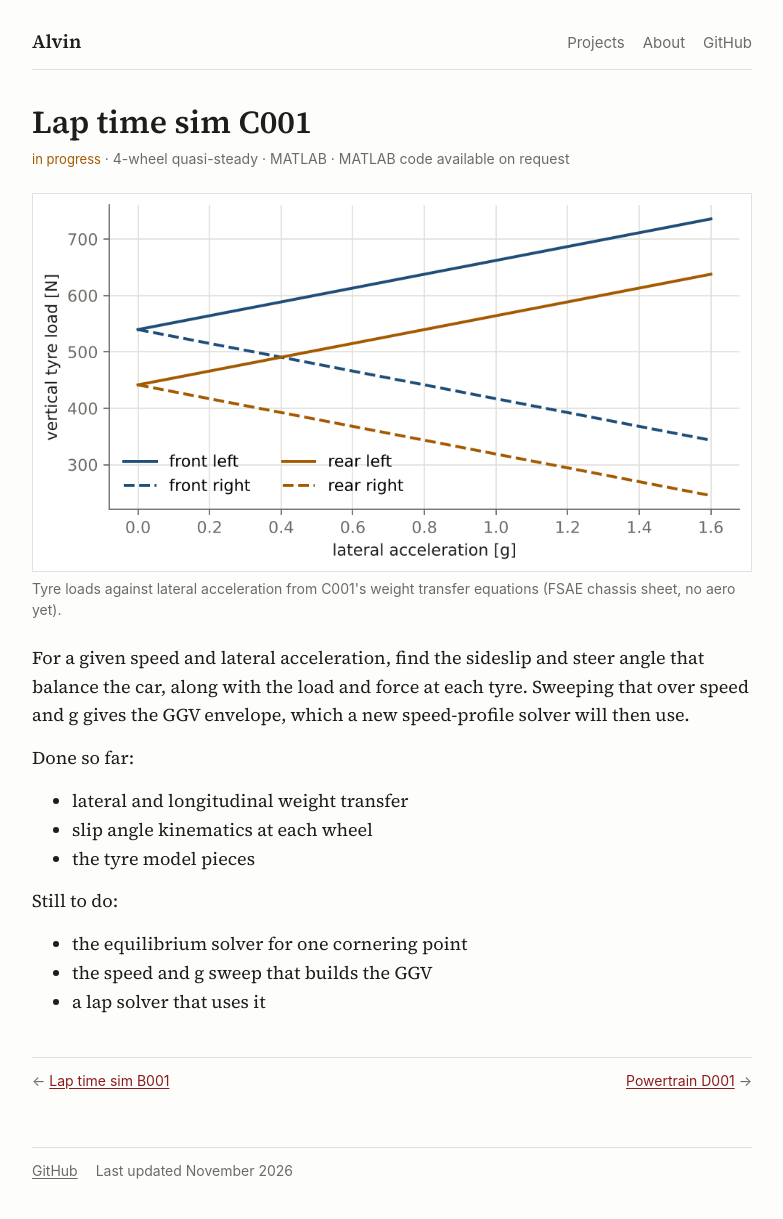
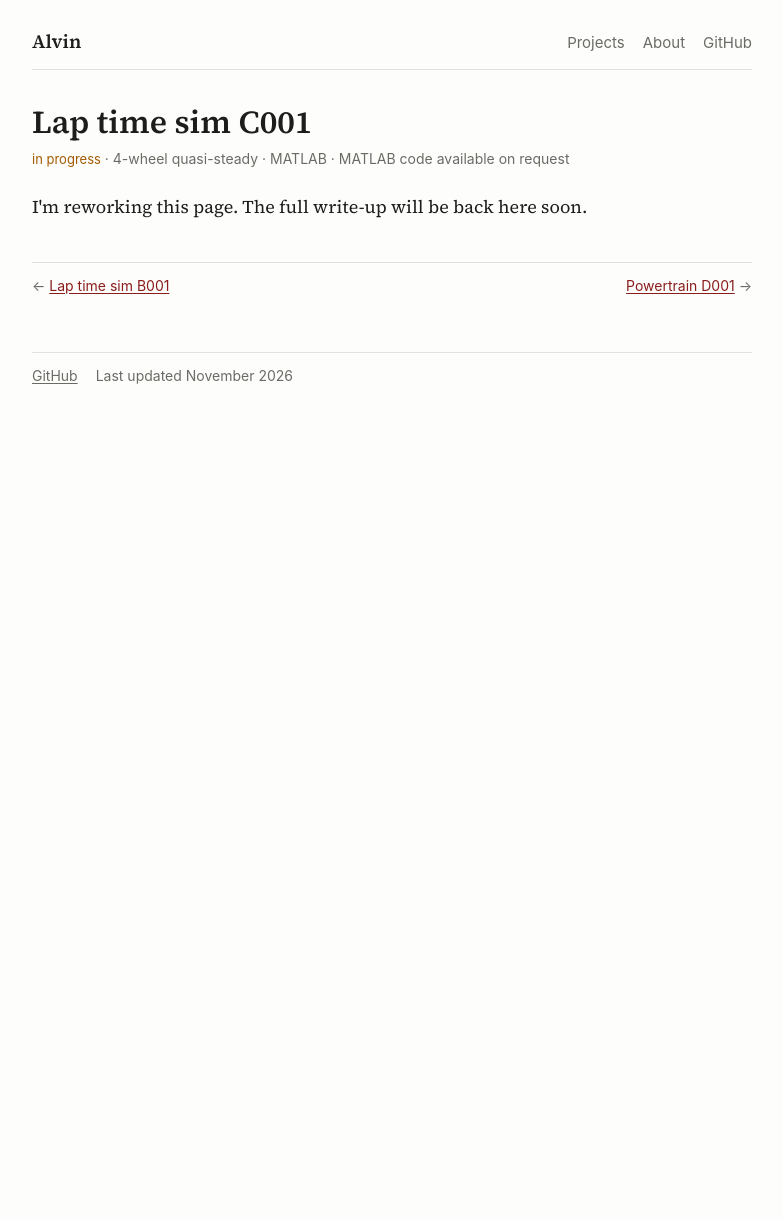
Before and after one commit to AartSin/vehicle_dynamics, a Jekyll site: the page built from _projects/04-c001.md, in a window 1280 px wide. Shown: the whole page, without its empty margins (248-1031 px from the left). Built offline with Jekyll 4.4.1, drawn with Linux system fonts in a browser that asks for light colours; after the commit the page ends 900 px from its top, so only the background shows below that.

Commit message:
Hide content on VD basics, B001 and C001 while they are reworked
Co-Authored-By: Claude Opus 5.5 <noreply@anthropic.com>
Claude-Session: https://claude.ai/code/session_012sArsKhJ96XxJ7NdR2Wfat

```diff
--- a/_layouts/default.html
+++ b/_layouts/default.html
@@ -21,7 +21,7 @@
     </main>
     {% include footer.html %}
   </div>
-  {% if page.demo %}
+  {% if page.demo and page.placeholder != true %}
   <script src="{{ '/assets/js/plot.js' | relative_url }}"></script>
   <script src="{{ '/assets/js/demo-' | append: page.demo | append: '.js' | relative_url }}"></script>
   {% endif %}
--- a/_layouts/home.html
+++ b/_layouts/home.html
@@ -11,7 +11,7 @@ layout: default
 <ol class="projects">
   {% for p in projects %}
   <li>
-    {% if p.image %}<a class="thumb" href="{{ p.url | relative_url }}"><img src="{{ p.image | relative_url }}" alt=""></a>{% endif %}
+    {% if p.image and p.placeholder != true %}<a class="thumb" href="{{ p.url | relative_url }}"><img src="{{ p.image | relative_url }}" alt=""></a>{% endif %}
     <div>
       <h3><a href="{{ p.url | relative_url }}">{{ p.title }}</a> {% include status.html status=p.status %}</h3>
       <p>{{ p.summary }}</p>
--- a/_layouts/project.html
+++ b/_layouts/project.html
@@ -9,6 +9,9 @@ layout: default
     {% if page.code_path and site.github_user != "" %} · <a href="https://github.com/{{ site.github_user }}/{{ site.repo }}/tree/main/{{ page.code_path }}">code on GitHub</a>{% elsif page.status != "planned" and page.no_code != true %} · MATLAB code available on request{% endif %}
   </p>
 
+  {% if page.placeholder %}
+  <div class="prose"><p>I'm reworking this page. The full write-up will be back here soon.</p></div>
+  {% else %}
   {% if page.image %}<figure class="lead-fig"><img src="{{ page.image | relative_url }}" alt="{{ page.image_caption | default: page.title }}">{% if page.image_caption %}<figcaption class="small">{{ page.image_caption }}</figcaption>{% endif %}</figure>{% endif %}
 
   <div class="prose">
@@ -16,6 +19,7 @@ layout: default
   </div>
 
   {% if page.demo %}{% include demo-{{ page.demo }}.html %}{% endif %}
+  {% endif %}
 
   <nav class="pager small">
     {% for p in projects %}{% if p.url == page.url %}
--- a/_projects/04-c001.md
+++ b/_projects/04-c001.md
@@ -3,6 +3,7 @@ title: "Lap time sim C001"
 order: 4
 code: "C001"
 category: "Lap time simulation"
+placeholder: true   # true hides the page content while it is being reworked; delete this line to show it again
 status: in progress
 dof: "4-wheel quasi-steady"
 purpose: "Steady-state cornering solver building toward a GGV envelope"
```
Also changed, not shown: _projects/01-vd-basics.md (+1 -0 lines), _projects/03-b001.md (+1 -0 lines).
